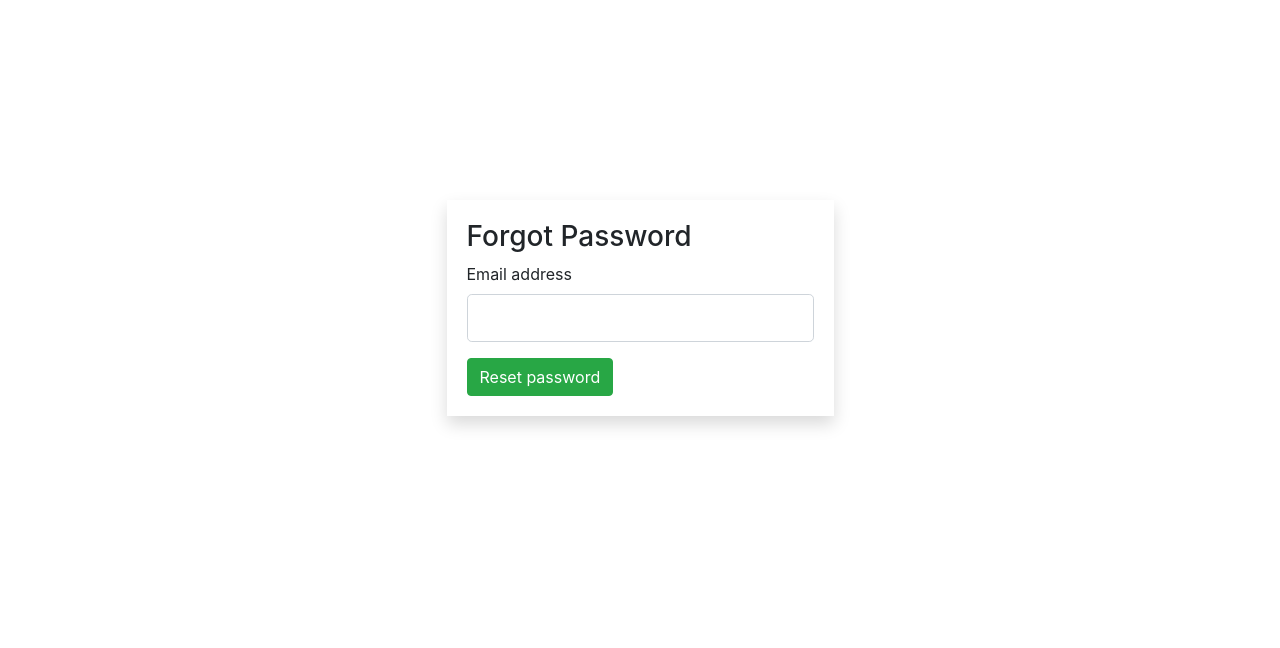
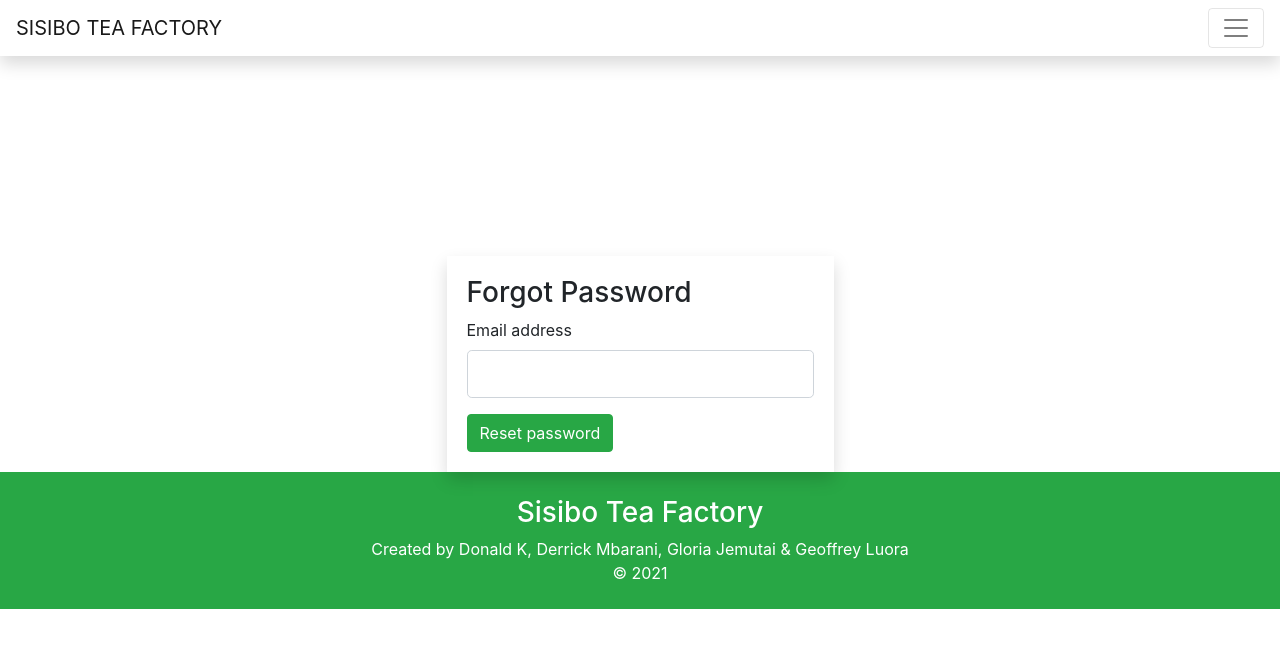
Before and after one commit to solvitlabs/sisibo-tea-frontend, a Vue app: page /forgotpassword in a window 1280 px wide. Shown: the top 648 px of the page. Built offline with nearby package versions, Linux system fonts and the light colour scheme.

Commit message:
refactor: Add navbar and footer to forgotpassword

```diff
--- a/src/views/ForgotPassword.vue
+++ b/src/views/ForgotPassword.vue
@@ -1,4 +1,6 @@
 <template>
+  <div>
+    <Navbar />
     <div class="grid-margin stretch-card" id="reset">
       <div class="col d-flex justify-content-center">
         <form class="forms-sample shadow" @submit.prevent>
@@ -8,18 +10,27 @@
               <label>Email address</label>
               <input type="email" class="form-control form-control-lg" />
             </div>
-            <button type="submit" class="btn btn-success mr-2">Reset password</button>
+            <button type="submit" class="btn btn-success mr-2">
+              Reset password
+            </button>
           </div>
         </form>
       </div>
-
-
+    </div>
+    <FooterSection />
   </div>
 </template>
 
 <script>
+import Navbar from "../layout/Navbar";
+import FooterSection from "../layout/FooterSection";
+
 export default {
-    name: "password-reset"
+  name: "forgot-password",
+  components: {
+    Navbar,
+    FooterSection,
+  },
 };
 </script>
 
```
Lines whose indentation alone changed are shown as unchanged.
